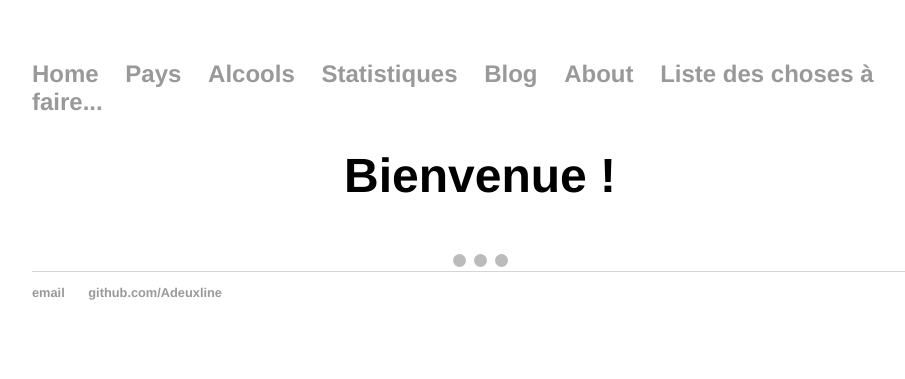
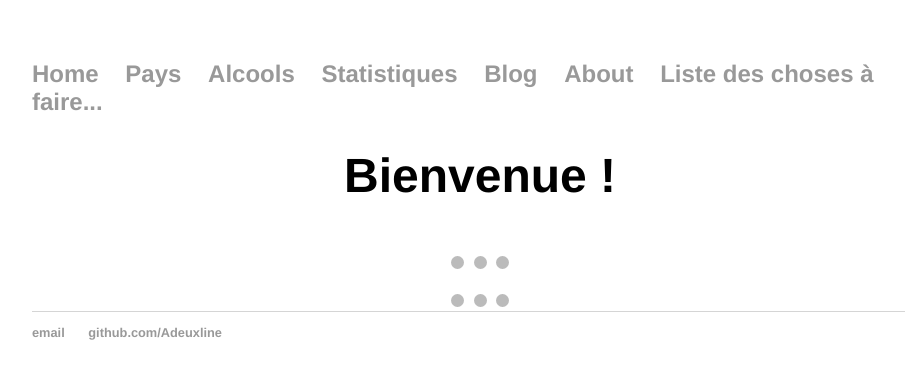
Before and after one commit to rlabe/adeuxline.github.io, a Jekyll site: the page built from index.html, in a window 1280 px wide. Shown: the top 379 px of the page, without its empty margins (160-1065 px from the left). Built offline with Jekyll 4.4.1, drawn with Linux system fonts in a browser that asks for light colours.

Commit message:
Update index.html

```diff
--- a/index.html
+++ b/index.html
@@ -2,104 +2,13 @@
 layout: default
 title: Welcome home
 ---
-<style>
-* {box-sizing:border-box}
+<center><h1>Bienvenue !</h1></center>
 
-/* Slideshow container */
-.slideshow-container {
-  max-width: 1000px;
-  position: relative;
-  margin: auto;
-}
 
-.mySlides {
-    display: none;
-}
-
-/* Next & previous buttons */
-.prev, .next {
-  cursor: pointer;
-  position: absolute;
-  top: 50%;
-  width: auto;
-  margin-top: -22px;
-  padding: 16px;
-  color: white;
-  font-weight: bold;
-  font-size: 18px;
-  transition: 0.6s ease;
-  border-radius: 0 3px 3px 0;
-}
-
-/* Position the "next button" to the right */
-.next {
-  right: 0;
-  border-radius: 3px 0 0 3px;
-}
-
-/* On hover, add a black background color with a little bit see-through */
-.prev:hover, .next:hover {
-  background-color: rgba(0,0,0,0.8);
-}
-
-/* Caption text */
-.text {
-  color: #f2f2f2;
-  font-size: 15px;
-  padding: 8px 12px;
-  position: absolute;
-  bottom: 8px;
-  width: 100%;
-  text-align: center;
-}
-
-/* Number text (1/3 etc) */
-.numbertext {
-  color: #f2f2f2;
-  font-size: 12px;
-  padding: 8px 12px;
-  position: absolute;
-  top: 0;
-}
-
-/* The dots/bullets/indicators */
-.dot {
-  cursor:pointer;
-  height: 13px;
-  width: 13px;
-  margin: 0 2px;
-  background-color: #bbb;
-  border-radius: 50%;
-  display: inline-block;
-  transition: background-color 0.6s ease;
-}
-
-.active, .dot:hover {
-  background-color: #717171;
-}
-
-/* Fading animation */
-.fade {
-  -webkit-animation-name: fade;
-  -webkit-animation-duration: 1.5s;
-  animation-name: fade;
-  animation-duration: 1.5s;
-}
-
-@-webkit-keyframes fade {
-  from {opacity: .4}
-  to {opacity: 1}
-}
-
-@keyframes fade {
-  from {opacity: .4}
-  to {opacity: 1}
-}
-</style>
+<!---------------------- SLIDESHOW ---------------------------->
 
 <script src="/js/slideshow.js"></script>
-
-<center><h1>Bienvenue !</h1></center>
+<link rel="stylesheet" type="text/css" href="/css/slideshow.css">
 
 <div class="slideshow-container">
   <div class="mySlides fade">
@@ -130,3 +39,37 @@ title: Welcome home
   <span class="dot" onclick="currentSlide(2)"></span>
   <span class="dot" onclick="currentSlide(3)"></span>
 </div>
+
+<!---------------------- CAROUSSEL ---------------------------->
+
+<script src="/js/carousel.js"></script>
+<link rel="stylesheet" type="text/css" href="/css/carousel.css">
+
+<div class="slideshow-container">
+
+<div class="mySlides fade">
+  <div class="numbertext">1 / 3</div>
+  <img src="img_nature_wide.jpg" style="width:100%">
+  <div class="text">Caption Text</div>
+</div>
+
+<div class="mySlides fade">
+  <div class="numbertext">2 / 3</div>
+  <img src="img_fjords_wide.jpg" style="width:100%">
+  <div class="text">Caption Two</div>
+</div>
+
+<div class="mySlides fade">
+  <div class="numbertext">3 / 3</div>
+  <img src="img_mountains_wide.jpg" style="width:100%">
+  <div class="text">Caption Three</div>
+</div>
+
+</div>
+<br>
+
+<div style="text-align:center">
+  <span class="dot"></span>
+  <span class="dot"></span>
+  <span class="dot"></span>
+</div>
```
